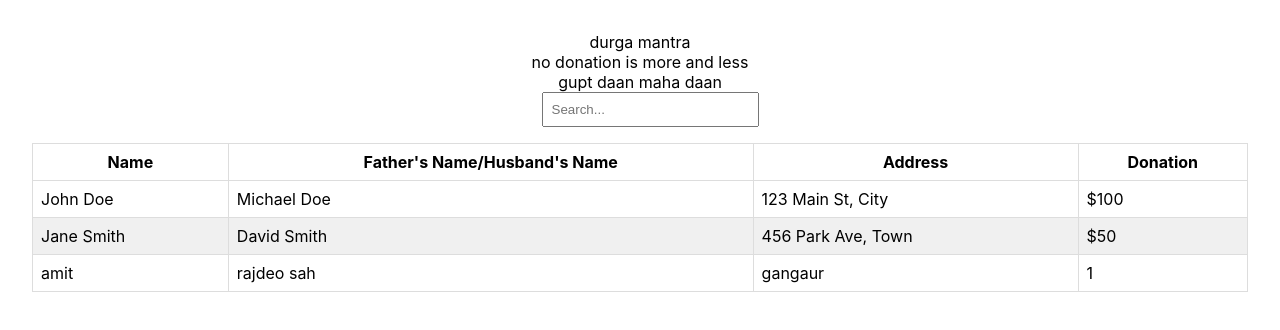
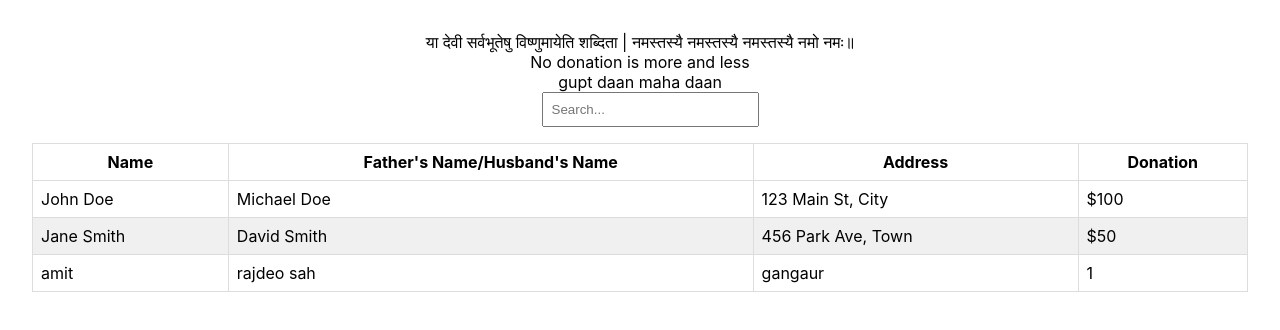
Before and after one commit to bikashamit/donationRecord, a React (Create React App) app: page / in a window 1280 px wide. Shown: the top 330 px of the page. Built offline with nearby package versions, Linux system fonts and the light colour scheme.

Commit message:
deployed website

```diff
--- a/src/App.js
+++ b/src/App.js
@@ -63,9 +63,11 @@ const App = () => {
 
   return (
     <div className="App">
-    <div> durga mantra
+    <div>
+    या देवी सर्वभूतेषु विष्णुमायेति शब्दिता |
+    नमस्तस्यै नमस्तस्यै नमस्तस्यै नमो नमः॥
     </div>
-    <div>no donation is more and less
+    <div>No donation is more and less
     </div>
     <div>gupt daan maha daan</div>
       <div className="filter-container">
```
